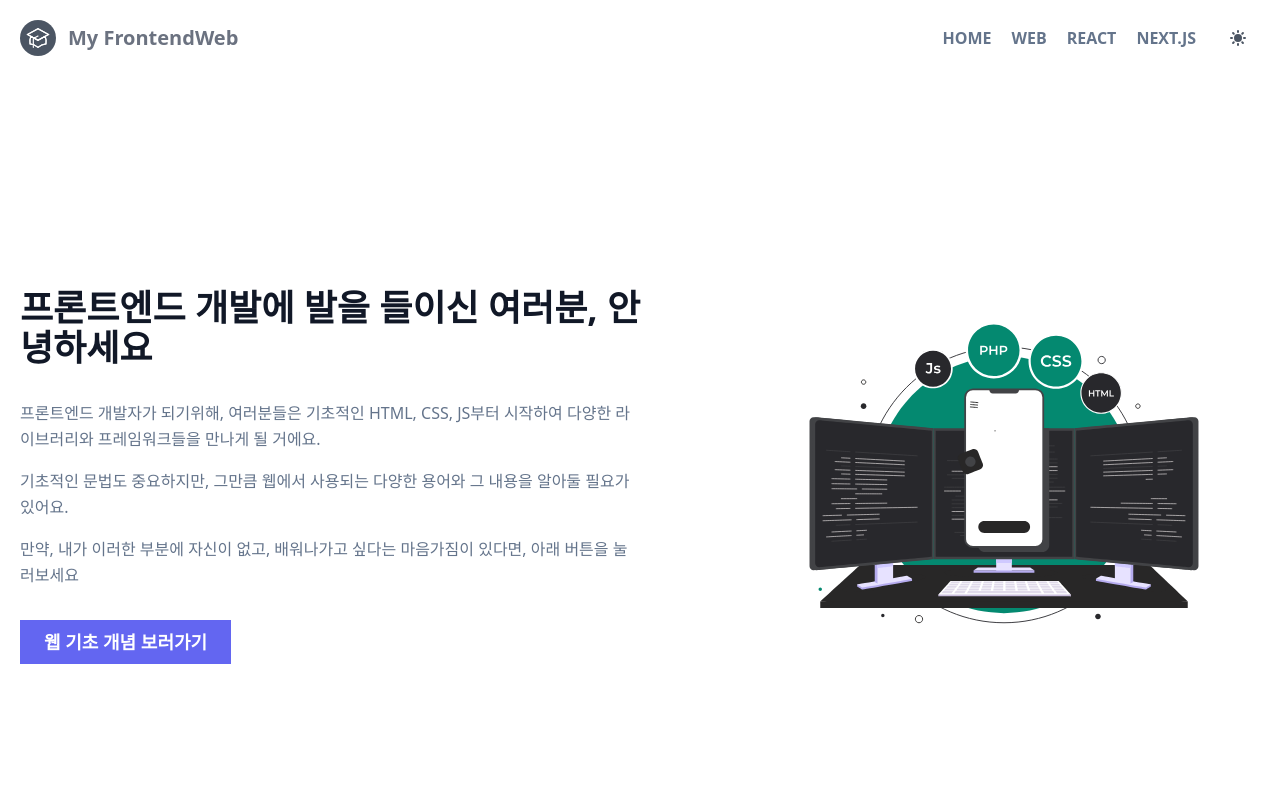
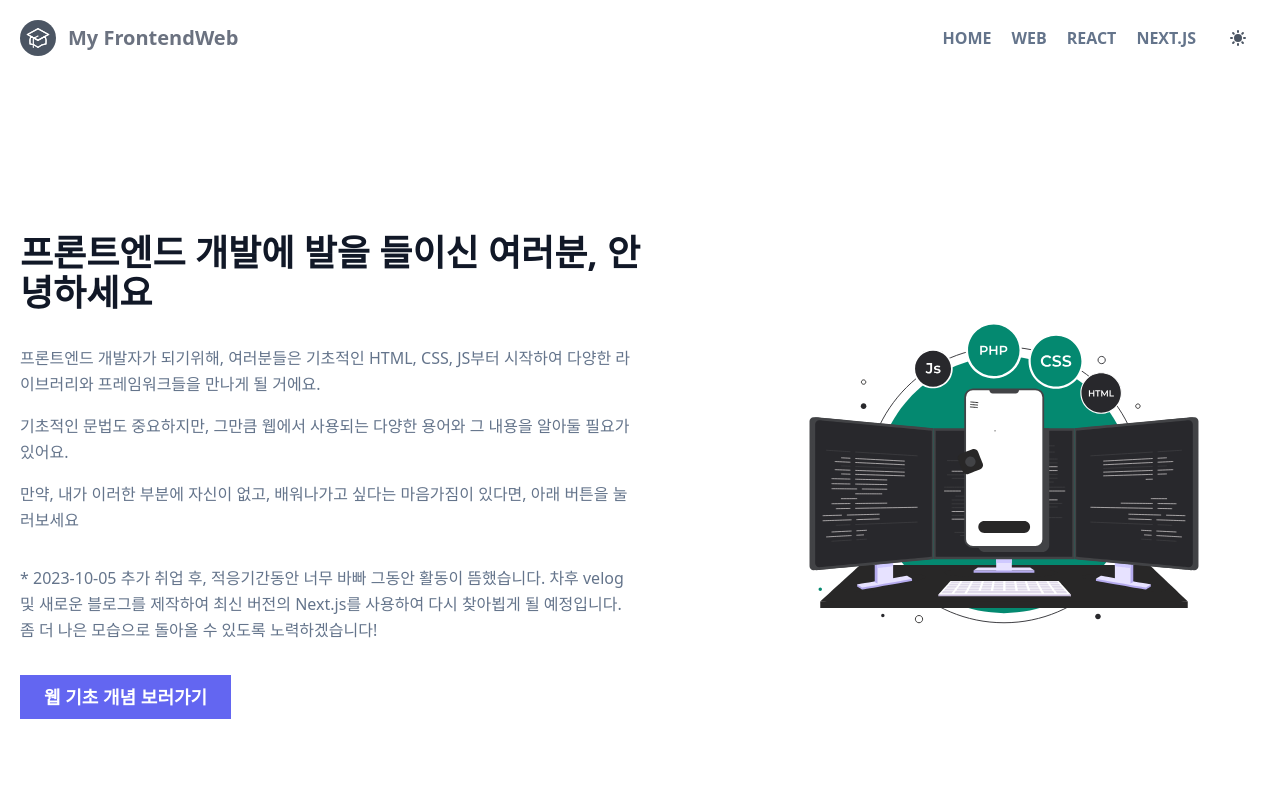
Before and after one commit to Lee-Sang-Beom/nextjs_and_notion, a Next.js app: page / in a window 1280 px wide. Shown: the top 800 px of the page. Built offline with nearby package versions, Linux system fonts and the light colour scheme.

Commit message:
메인 텍스트 추가

```diff
--- a/components/home/hero.tsx
+++ b/components/home/hero.tsx
@@ -20,6 +20,7 @@ export default function Hero() {
           만약, 내가 이러한 부분에 자신이 없고, 배워나가고 싶다는 마음가짐이
           있다면, 아래 버튼을 눌러보세요
         </p>
+        <p className="mb-8 leading-relaxed">{`* 2023-10-05 추가 취업 후, 적응기간동안 너무 바빠 그동안 활동이 뜸했습니다. 차후 velog 및 새로운 블로그를 제작하여 최신 버전의 Next.js를 사용하여 다시 찾아뵙게 될 예정입니다. 좀 더 나은 모습으로 돌아올 수 있도록 노력하겠습니다!`}</p>
         <div className="flex justify-center">
           <Link href="/web" className="btn-project hover:animate-pulse">
             웹 기초 개념 보러가기
```
Also changed, not shown: 1 other file (tests, documents, lock files or other folders).
